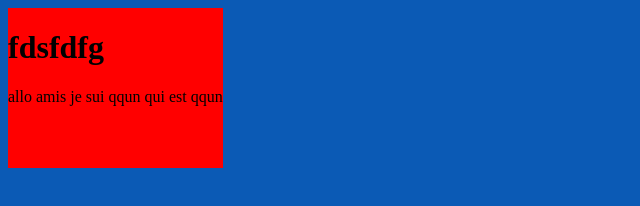
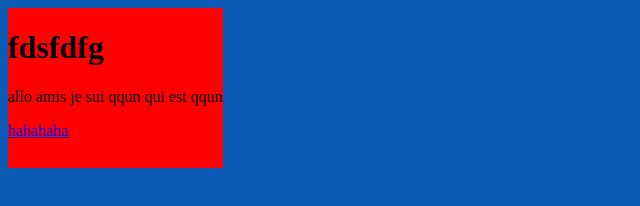
Before and after one commit to Atoms22/random, a plain HTML site: page index.html in a window 1280 px wide. Shown: the whole page, without its empty margins (0-640 px from the left). Drawn offline with Linux system fonts and the light colour scheme.

Commit message:
Update index.html

```diff
--- a/index.html
+++ b/index.html
@@ -9,5 +9,6 @@
   <body style='background-color: #0b5ab5'>
     <h1>fdsfdfg</h1>
     <p>allo amis je sui qqun qui est qqun</p>
+    <a href="offsite/test.html">hahahaha</a>
     </body>
 </html>
```
